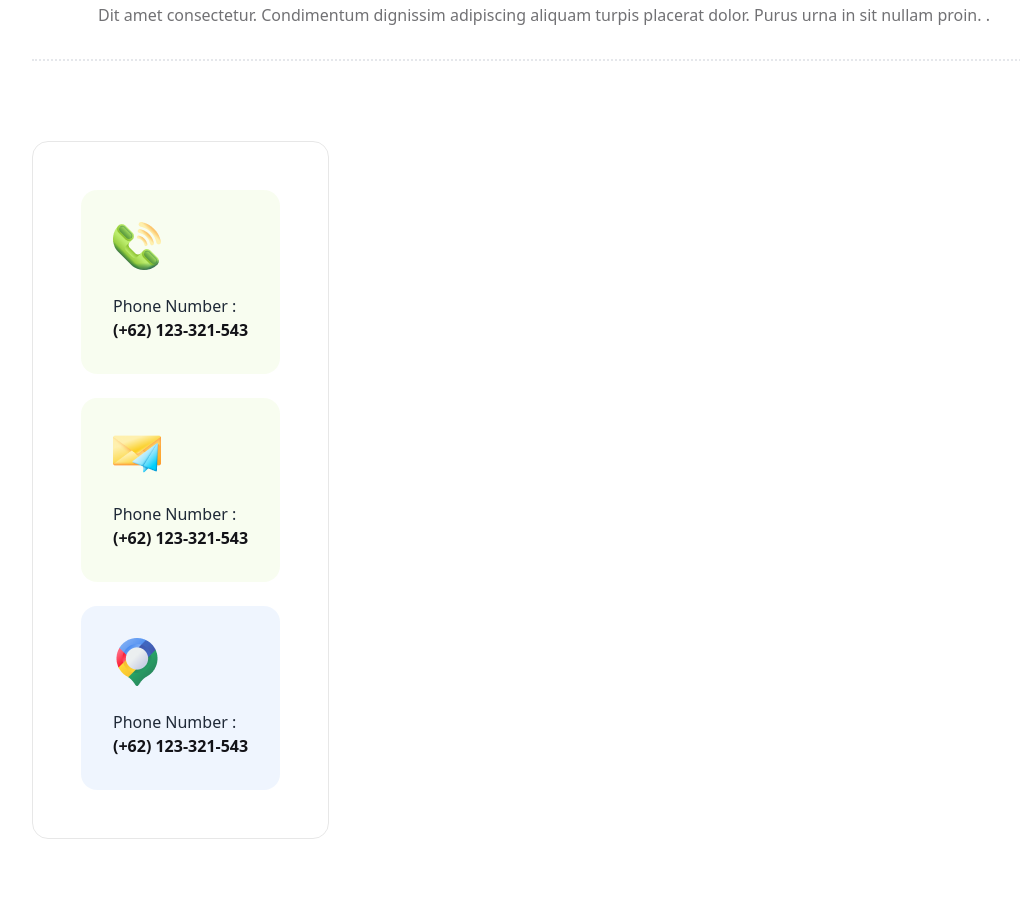
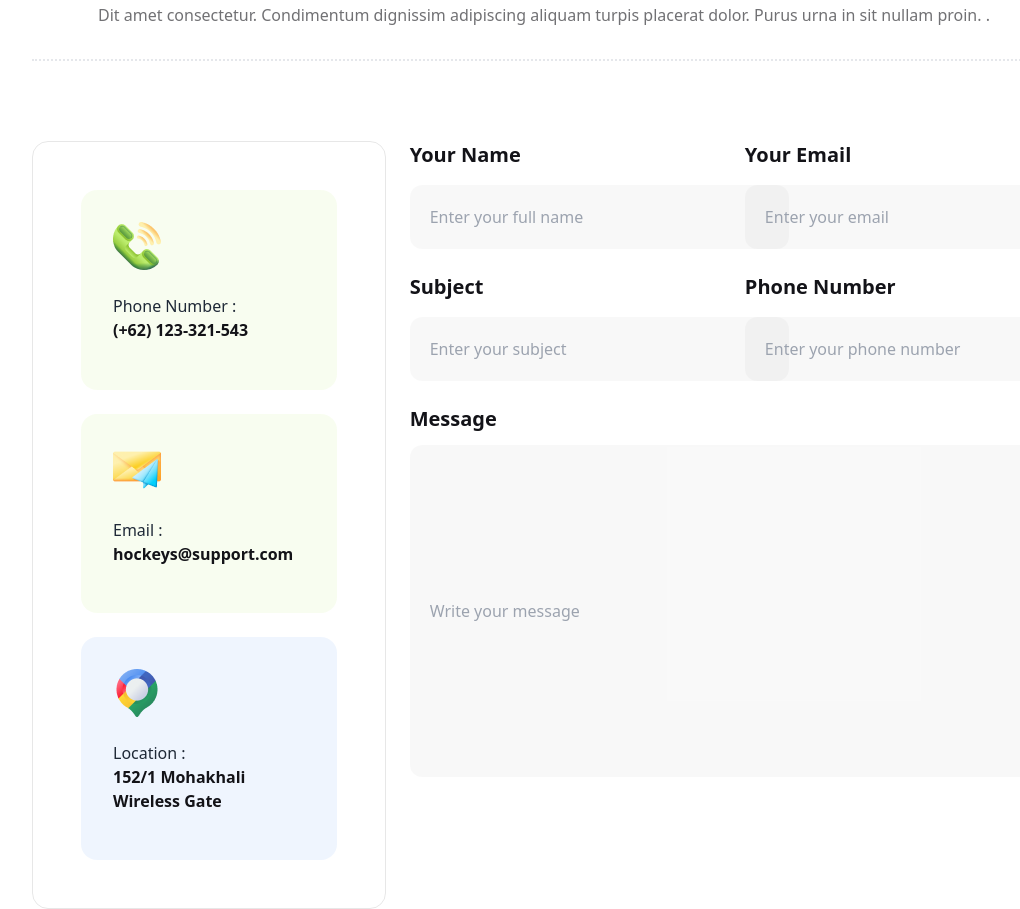
Before and after one commit to Md-Ashikur-Rahman-Ashik/Assignment-Hockeys, a plain HTML site: page index.html in a window 1280 px wide. Shown: the part 4126-5035 px from the top of the page, without its empty margins (96-1116 px from the left). Before the commit the page ends 4965 px from the top, so only its background shows below. Drawn offline with nearby package versions, Linux system fonts and the light colour scheme.

Commit message:
Customizing contact section

```diff
--- a/index.html
+++ b/index.html
@@ -420,7 +420,7 @@
             Dit amet consectetur. Condimentum dignissim adipiscing aliquam turpis placerat dolor. Purus urna in sit nullam proin. .
           </p>
         </div>
-        <div class="flex">
+        <div class="flex gap-6">
           <div class="grid grid-cols-1 rounded-2xl border border-[#1313181a] p-12 gap-6">
             <div class="p-8 rounded-2xl bg-[#bced6d1a]">
               <img src="Images/Group 1171275317.png" alt="">
@@ -430,18 +430,40 @@
             </div>
             <div class="p-8 rounded-2xl bg-[#bced6d1a]">
               <img src="Images/Group 1171275318.png" alt="">
-              <p class="mt-6">Phone Number :
-                <br><span class="text-[#131318] font-extrabold">(+62) 123-321-543</span>
+              <p class="mt-6">Email :
+                <br><span class="text-[#131318] font-extrabold">hockeys@support.com</span>
               </p>
             </div>
             <div class="p-8 rounded-2xl bg-[#629cf31a]">
               <img src="Images/Group 1171275321.png" alt="">
-              <p class="mt-6">Phone Number :
-                <br><span class="text-[#131318] font-extrabold">(+62) 123-321-543</span>
+              <p class="mt-6">Location :
+                <br><span class="text-[#131318] font-extrabold">152/1 Mohakhali Wireless Gate</span>
               </p>
             </div>
           </div>
-          <div></div>
+          <div class="grid grid-cols-2 grid-rows-6 gap-6">
+            <div>
+                <h4 class="text-xl text-[#131318] font-bold mb-4">Your Name</h4>
+                <input class="rounded-xl p-5 bg-[#13131807] pr-32" type="text" placeholder="Enter your full name">
+            </div>
+            <div>
+                <h4 class="text-xl text-[#131318] font-bold mb-4">Your Email</h4>
+                <input class="rounded-xl p-5 bg-[#13131807] pr-32 col-span-2" type="email" placeholder="Enter your email">
+            </div>
+            <div>
+                <h4 class="text-xl text-[#131318] font-bold mb-4">Subject</h4>
+                <input class="rounded-xl p-5 bg-[#13131807] pr-32" type="text" placeholder="Enter your subject">
+            </div>
+            <div>
+                <h4 class="text-xl text-[#131318] font-bold mb-4">Phone Number</h4>
+                <input class="rounded-xl p-5 bg-[#13131807] pr-32" placeholder="Enter your phone number">
+            </div>
+            <div class="grid col-span-2 row-span-3">
+              <h4 class="text-xl text-[#131318] font-bold">Message</h4>
+              <input class="rounded-xl p-5 bg-[#13131807] -mt-40" placeholder="Write your message">
+            </div>
+            <div></div>
+          </div>
         </div>
       </section>
     </main>
```
